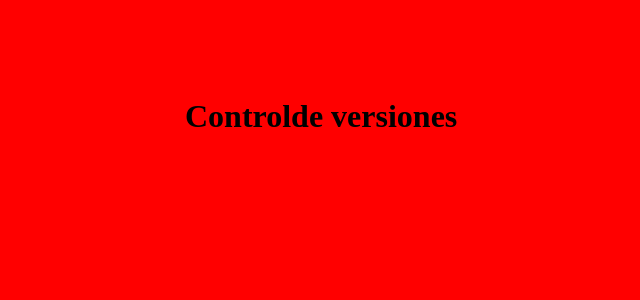
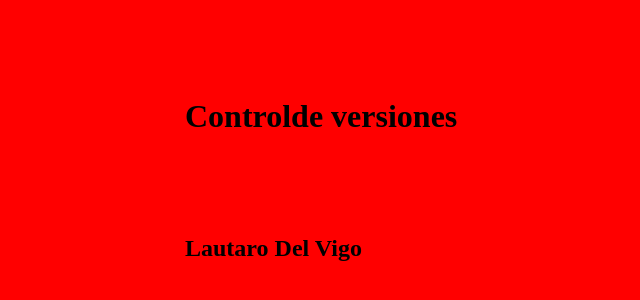
Before and after one commit to p06-byte/TP_SO_I4_Equipo_102, a plain HTML site: page index.html in a window 1280 px wide. Shown: the part 102-402 px from the top of the page, without its empty margins (115-755 px from the left). Drawn offline with Linux system fonts and the light colour scheme.

Commit message:
Se agrego el nombre, apellido y el favicon2

```diff
--- a/index.html
+++ b/index.html
@@ -10,3 +10,4 @@
 <h1>Controlde versiones</h1>
 </body>
 </html>
+<h2>Lautaro Del Vigo </h2>
```
Also changed, not shown: favicon2.ICO (added).
